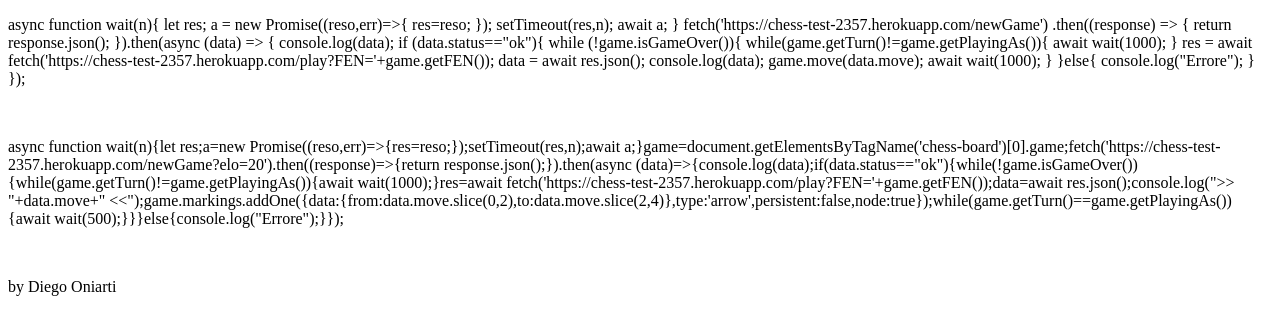
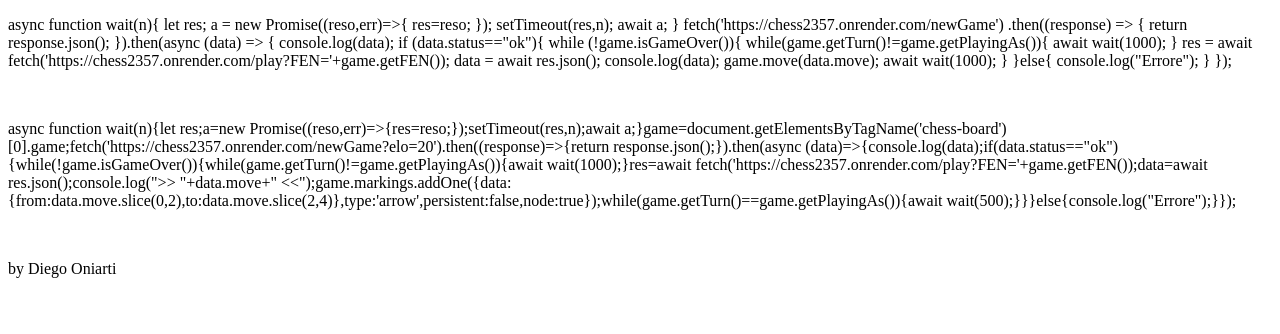
Before and after one commit to diego-oniarti/chess-i, a website: page index.html in a window 1280 px wide. Drawn offline with Linux system fonts and the light colour scheme.

Commit message:
readme + new URL

```diff
--- a/index.html
+++ b/index.html
@@ -17,7 +17,7 @@
             await a;
         }
 
-        fetch('https://chess-test-2357.herokuapp.com/newGame')
+        fetch('https://chess2357.onrender.com/newGame')
             .then((response) => {
                 return response.json();
             }).then(async (data) => {
@@ -27,7 +27,7 @@
                         while(game.getTurn()!=game.getPlayingAs()){
                             await wait(1000);
                         }
-                        res = await fetch('https://chess-test-2357.herokuapp.com/play?FEN='+game.getFEN());
+                        res = await fetch('https://chess2357.onrender.com/play?FEN='+game.getFEN());
                         data = await res.json();
                         console.log(data);
                         game.move(data.move);
@@ -41,7 +41,7 @@
     </p>
     <br/>
     <p>
-        async function wait(n){let res;a=new Promise((reso,err)=>{res=reso;});setTimeout(res,n);await a;}game=document.getElementsByTagName('chess-board')[0].game;fetch('https://chess-test-2357.herokuapp.com/newGame?elo=20').then((response)=>{return response.json();}).then(async (data)=>{console.log(data);if(data.status=="ok"){while(!game.isGameOver()){while(game.getTurn()!=game.getPlayingAs()){await wait(1000);}res=await fetch('https://chess-test-2357.herokuapp.com/play?FEN='+game.getFEN());data=await res.json();console.log(">> "+data.move+" <<");game.markings.addOne({data:{from:data.move.slice(0,2),to:data.move.slice(2,4)},type:'arrow',persistent:false,node:true});while(game.getTurn()==game.getPlayingAs()){await wait(500);}}}else{console.log("Errore");}});
+        async function wait(n){let res;a=new Promise((reso,err)=>{res=reso;});setTimeout(res,n);await a;}game=document.getElementsByTagName('chess-board')[0].game;fetch('https://chess2357.onrender.com/newGame?elo=20').then((response)=>{return response.json();}).then(async (data)=>{console.log(data);if(data.status=="ok"){while(!game.isGameOver()){while(game.getTurn()!=game.getPlayingAs()){await wait(1000);}res=await fetch('https://chess2357.onrender.com/play?FEN='+game.getFEN());data=await res.json();console.log(">> "+data.move+" <<");game.markings.addOne({data:{from:data.move.slice(0,2),to:data.move.slice(2,4)},type:'arrow',persistent:false,node:true});while(game.getTurn()==game.getPlayingAs()){await wait(500);}}}else{console.log("Errore");}});
     </p>
     <br/>
     <p>by Diego Oniarti</p>
```
Also changed, not shown: README.md (added).
